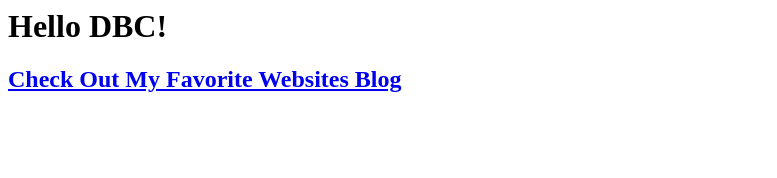
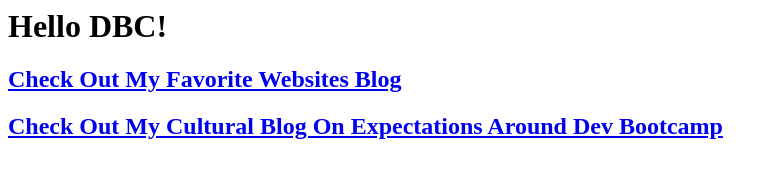
Before and after one commit to sszeto71/sszeto71.github.io, a plain HTML site: page index.html in a window 1280 px wide. Shown: the whole page, without its empty margins (0-777 px from the left). Drawn offline with Linux system fonts and the light colour scheme.

Commit message:
Updated homepage with link to cultural blog

```diff
--- a/index.html
+++ b/index.html
@@ -5,5 +5,6 @@
 	<body>
 		<h1>Hello DBC!</h1>
 		<a href="./blog-posts/week1_technical.html"><h2>Check Out My Favorite Websites Blog</h2></a>
+		<a href="./blog-posts/week1_cultural.html"><h2>Check Out My Cultural Blog On Expectations Around Dev Bootcamp</h2></a>
 	</body>
 </html>
```
